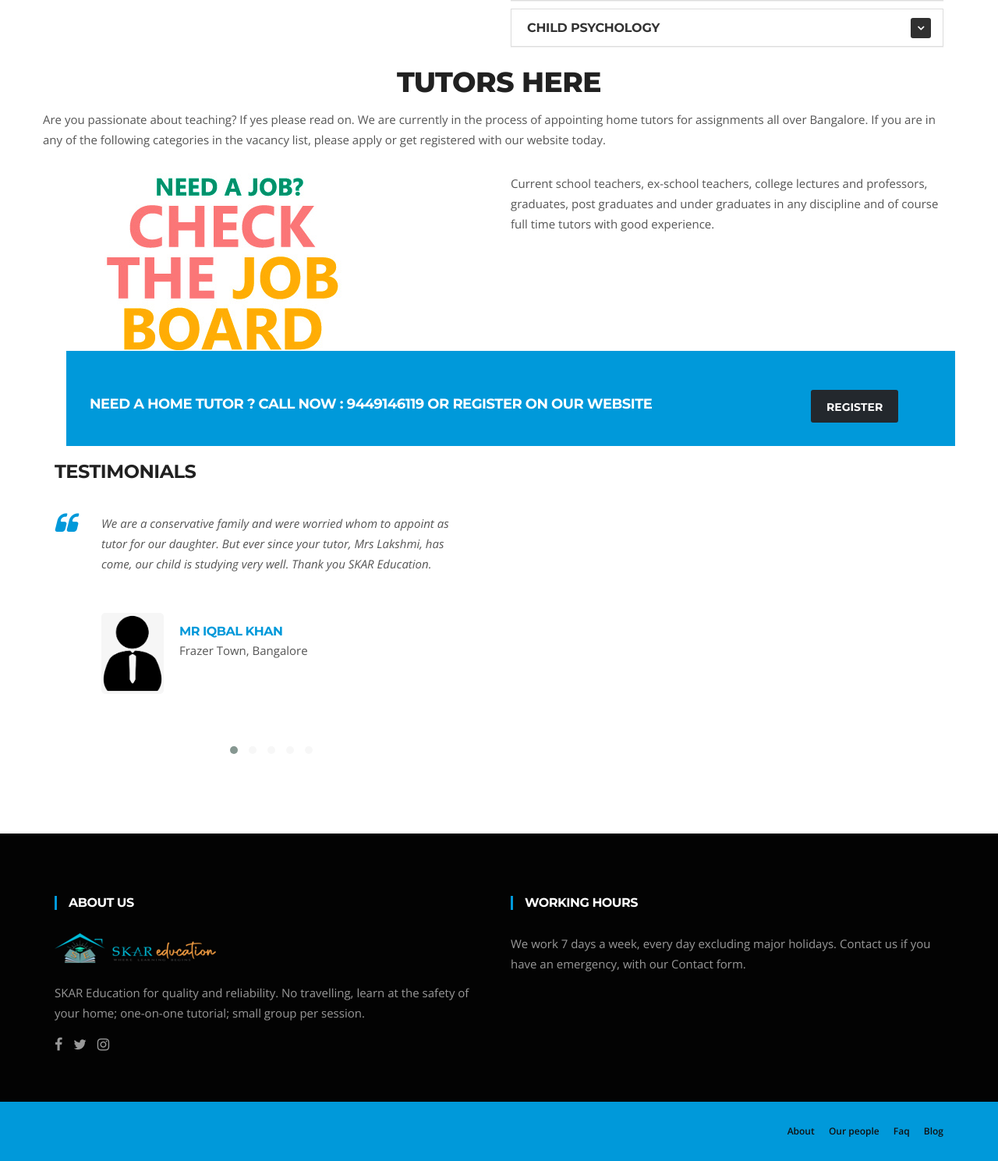
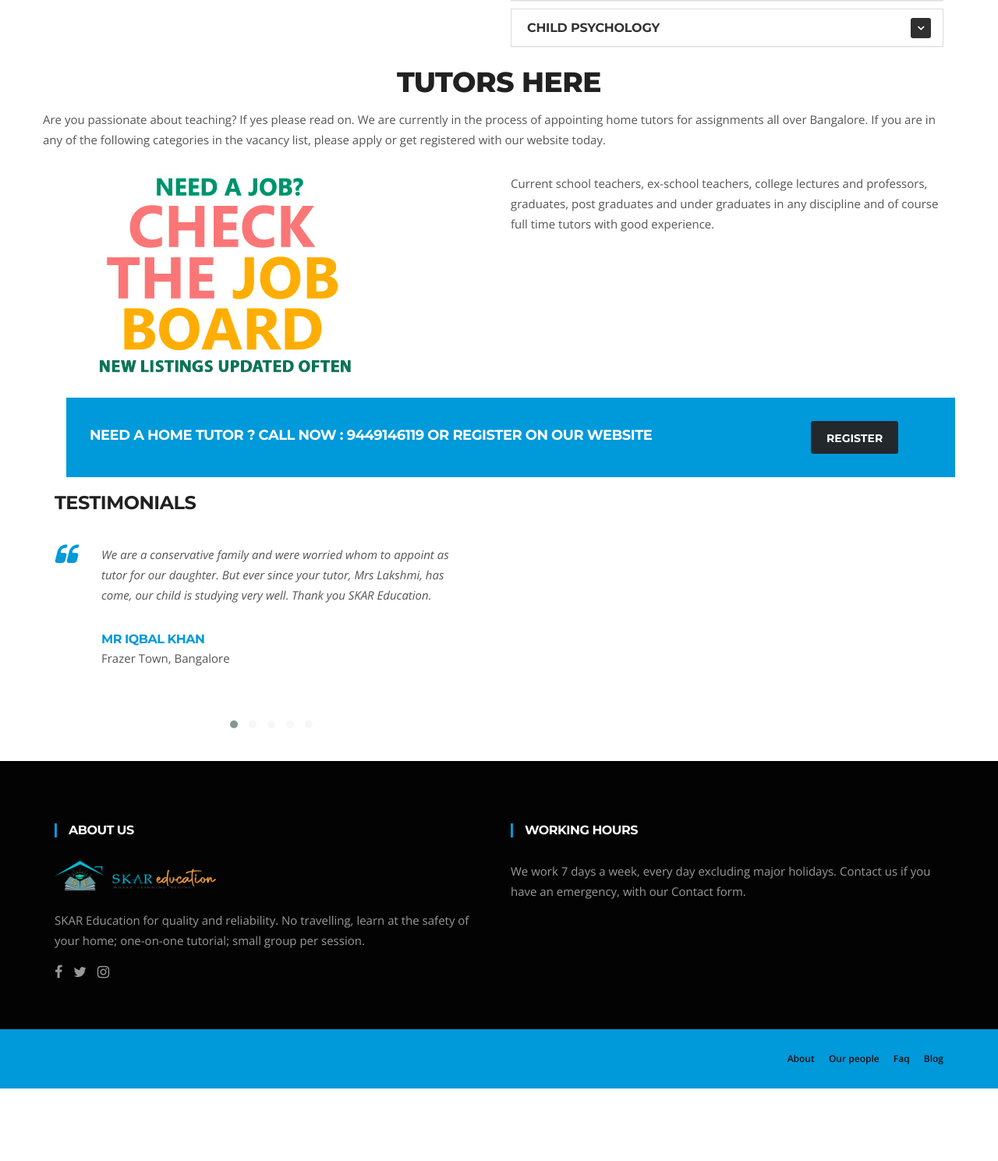
Before and after one commit to pradeep13143/skareducation, a Django app: page / in a window 1280 px wide. Shown: the part 2025-3514 px from the top of the page at 78% size. After the commit the page ends 3421 px from the top, so only its background shows below. Run offline with Django 3.2, Linux system fonts and the light colour scheme; data comes from the database, SQL or seed files in the repository; some libraries are stand-ins or nearby versions.

Commit message:
small changes

```diff
--- a/static/css/style.css
+++ b/static/css/style.css
@@ -2320,7 +2320,7 @@
 .quote-item .quote-text {
     margin: 0 0 10px;
     display: inline-block;
-    padding: 0 40px 30px 60px;
+    padding: 0 40px 0px 60px;
     background-color: #fff;
     position: relative;
     font-size: 16px;
--- a/templates/about-us.html
+++ b/templates/about-us.html
@@ -31,6 +31,7 @@
 		      </div><!-- Action style box -->
 		   </div><!-- Container end -->
 		</section><!-- Action end -->
+
 	</div>
 </section>
 {% endblock %}
--- a/templates/home.html
+++ b/templates/home.html
@@ -20,8 +20,8 @@
                <div class="slider-content">
                   <div class="col-md-12 text-center">
                      <h2 class="slide-title animated4">{{banner.title}} </h2>
-                     <h3 class="slide-sub-title animated5">{{banner.tagline}}</h3>
-                     <p class="slider-description lead animated7">{{banner.content|safe}}</p>
+                     <h3 class="slide-sub-title animated5">{{banner.content}}</h3>
+                     <p class="slider-description lead animated7">{{banner.tagline}}</p>
                   </div>
                </div>
             </div>
@@ -132,6 +132,9 @@
 				<p>Current school teachers, ex-school teachers, college lectures and professors, graduates, post graduates and under graduates in any discipline and of course full time tutors with good experience.</p>
 			</div>
 		</div>
+      <div class="gap-20"></div>
+      <div class="gap-20"></div>
+      <div class="gap-20"></div>
       <section class="call-to-action-box no-padding">
          <div class="container">
             <div class="action-style-box">
@@ -165,11 +168,11 @@
                      </span>
 
                      <div class="quote-item-footer">
-                        {% if testimonial.image %}
+    <!--                     {% if testimonial.image %}
                         <img class="testimonial-thumb" src="{{testimonial.image}}" alt="testimonial">
                         {% else %}
                         <img class="testimonial-thumb" src="/static/images/testimonials.png" alt="testimonial">
-                        {% endif %}
+                        {% endif %} -->
                         <div class="quote-item-info">
                            <h3 class="quote-author">{{testimonial.name}}</h3>
                            <span class="quote-subtext">{{testimonial.address}}</span>
@@ -186,9 +189,4 @@
    </div><!-- Conatiner end -->
 
 </section>
-<section class="content">
-   <div class="container">
-
-   </div>
-</section>
 {% endblock %}
--- a/templates/student-content.html
+++ b/templates/student-content.html
@@ -39,4 +39,5 @@
       </div><!-- Action style box -->
    </div><!-- Container end -->
 </section><!-- Action end -->
+<div class="gap-20"></div>
 {% endblock %}
--- a/templates/tutor-content.html
+++ b/templates/tutor-content.html
@@ -37,4 +37,5 @@
       </div><!-- Action style box -->
    </div><!-- Container end -->
 </section><!-- Action end -->
+<div class="gap-20"></div>
 {% endblock %}
```
